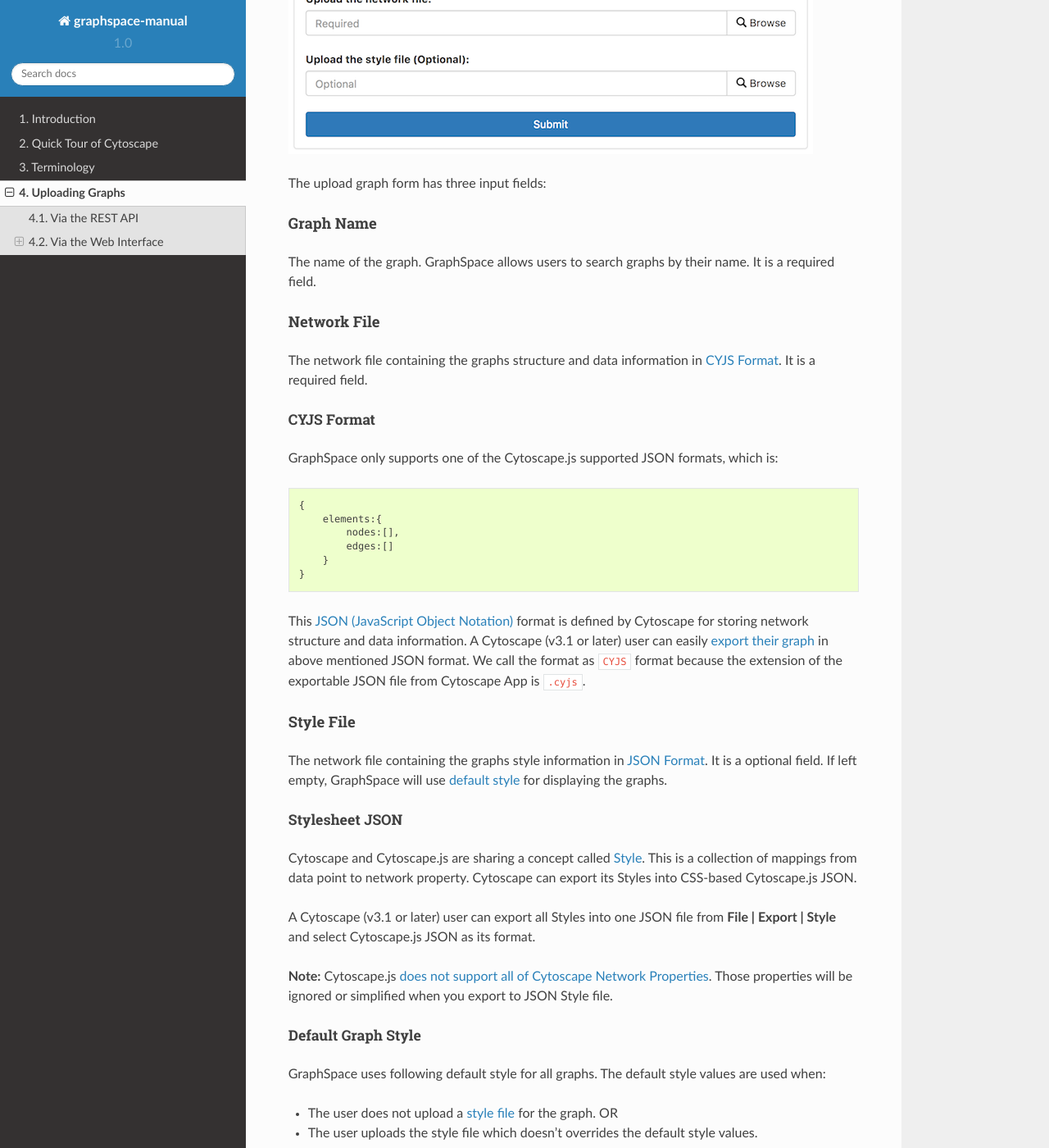
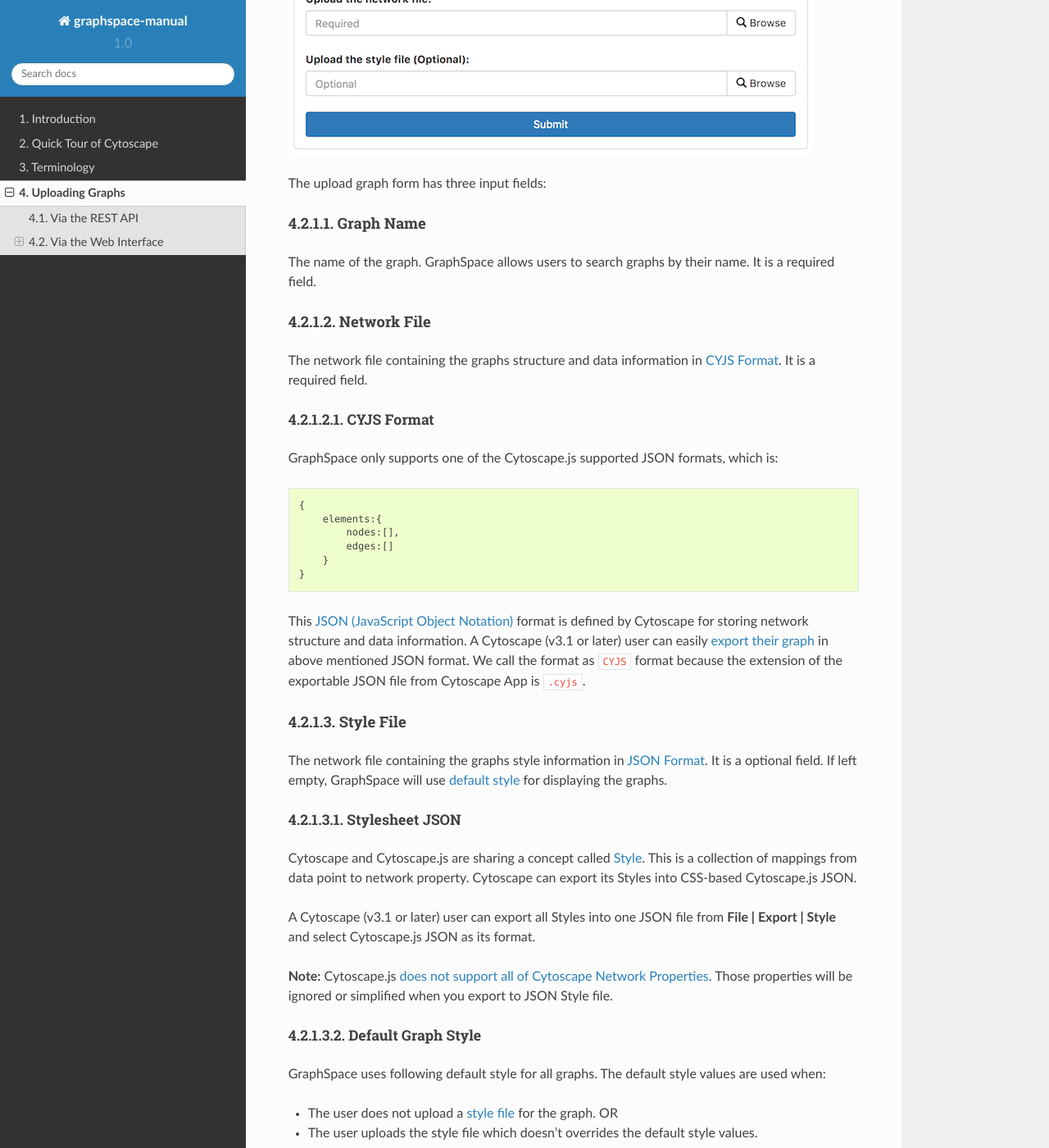
Before and after one commit to adbharadwaj/graphspace-manual, a Sphinx documentation site: the page built from docs/Uploading_Graphs.md, in a window 1280 px wide and 1400 px high, scrolled down 908 px. Shown: the whole window at 82% size. Built offline with Sphinx 7.4.7 and the Read the Docs theme 2.0.0, drawn with Linux system fonts in a browser that asks for light colours.

Commit message:
Updating the numbering style for documentation.

```diff
--- a/docs/index.rst
+++ b/docs/index.rst
@@ -9,8 +9,8 @@ GraphSpace 2.0 User Manual
 .. rubric:: Table of Contents
 
 .. toctree::
-   :maxdepth: 3
-   :numbered: 3
+   :maxdepth: 2
+   :numbered: 5
 
    Introduction
    Quick_Tour_of_GraphSpace
```
